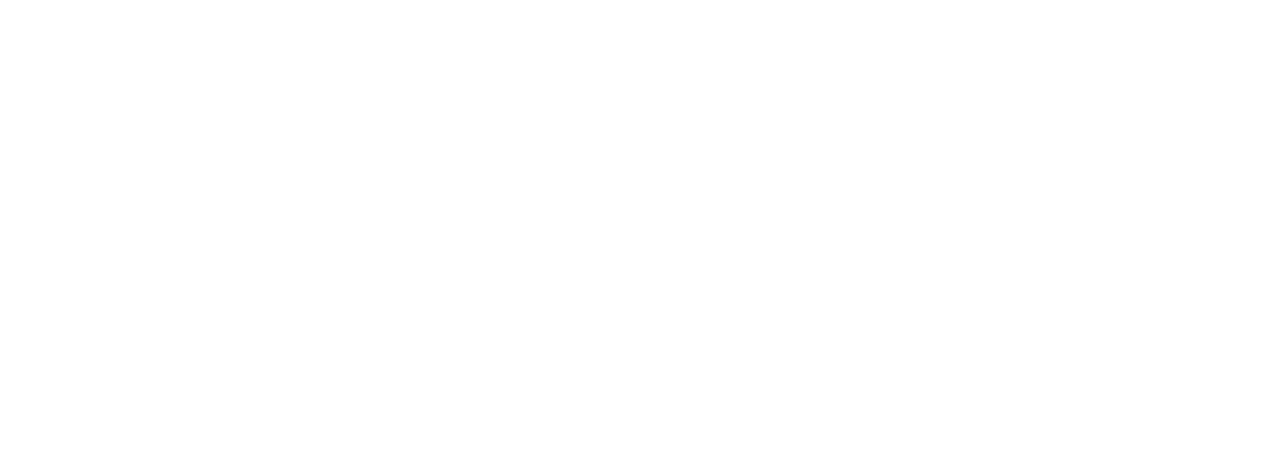
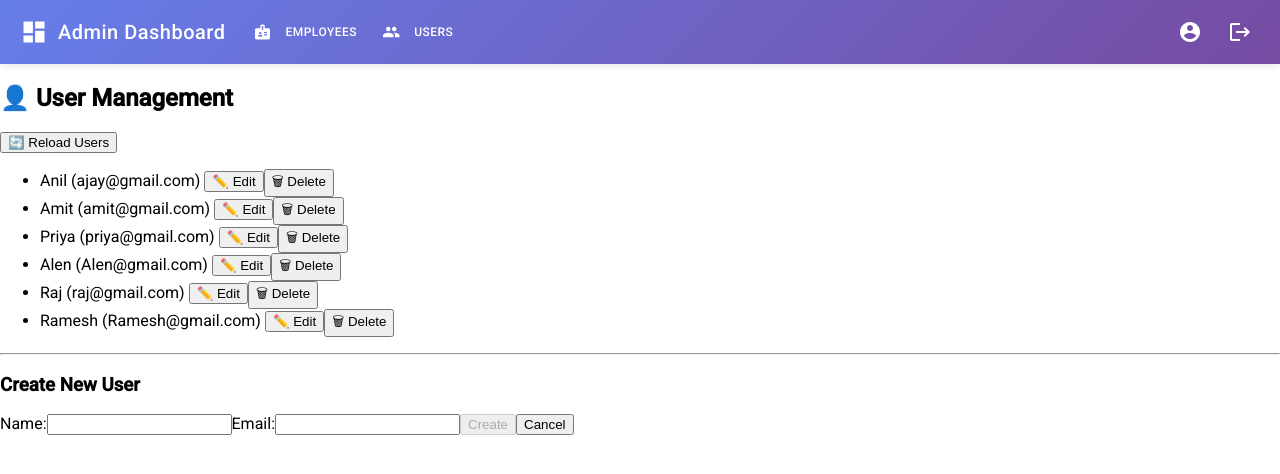
Before and after one commit to amitbhosale1137/Learn_AngularMaterial, an Angular app: page /signal in a window 1280 px wide. Before the commit this address led to /. Shown: the top 474 px of the page. Built offline with nearby package versions, Linux system fonts and the light colour scheme; data requests are answered from the project's data file.

Commit message:
Signal Changes

```diff
--- a/src/app/app.routes.ts
+++ b/src/app/app.routes.ts
@@ -1,13 +1,16 @@
 import { Employee } from './services/api.service';
 import { Routes } from '@angular/router';
 export const routes: Routes = [
-    {
-        path:'',
-        loadComponent: () => import('./components/dashboard/dashboard').then(m => m.Dashboard)
-    },
-    {
-        path:'employees',
-        loadComponent: () => import('./components/employee/employee').then(m => m.EmployeeComponent)
-    },
-
+  {
+    path: '',
+    loadComponent: () => import('./components/dashboard/dashboard').then((m) => m.Dashboard),
+  },
+  {
+    path: 'employees',
+    loadComponent: () => import('./components/employee/employee').then((m) => m.EmployeeComponent),
+  },
+  {
+    path: 'signal',
+    loadComponent: () => import('./components/signal-demo/signal-demo').then((m) => m.SignalDemo),
+  },
 ];
--- a/src/app/components/nav/nav.ts
+++ b/src/app/components/nav/nav.ts
@@ -23,17 +23,16 @@
     MatIconModule,
     MatMenuModule,
     MatTooltipModule,
-    RouterLink
+    RouterLink,
   ],
   templateUrl: './nav.html',
-  styleUrl: './nav.scss'
+  styleUrl: './nav.scss',
 })
 export class NavComponent {
   currentSubmenu: MenuItem[] | undefined;
 
   menuItems: MenuItem[] = [
-
-
-    { label: 'Employees', icon: 'people', route: '/employees' }
+    { label: 'Employees', icon: 'badge', route: '/employees' },
+    { label: 'Users', icon: 'people', route: '/signal' },
   ];
 }
--- /dev/null
+++ b/src/app/components/signal-demo/signal-demo.html
@@ -0,0 +1,48 @@
+<app-nav></app-nav>
+<h2>👤 User Management</h2>
+
+<button (click)="userService.reload()">🔄 Reload Users</button>
+@if (userService.isLoading()) {
+    <p>Loading users...</p>
+}
+@if (userService.error()) {
+    <p>{{ userService.error() }}</p>
+}
+
+<ul>
+    @for (user of userService.users(); track user.id) {
+        <li>
+            {{ user.name }} ({{ user.email }})
+            <button (click)="editUser(user)">✏️ Edit</button>
+            <button (click)="deleteUser(user.id)">🗑 Delete</button>
+        </li>
+    }
+</ul>
+
+
+<hr />
+
+<form [formGroup]="form" (ngSubmit)="saveUser()">
+    <h3>{{ selectedUserId ? 'Edit User' : 'Create New User' }}</h3>
+
+    <label>Name:</label>
+    <input formControlName="name" />
+    @if (form.controls.name.invalid && form.controls.name.touched) {
+        <div>
+            ⚠️ Name is required.
+        </div>
+    }
+
+    <label>Email:</label>
+    <input formControlName="email" />
+    @if (form.controls.email.invalid && form.controls.email.touched) {
+        <div>
+            ⚠️ Valid email required.
+        </div>
+    }
+
+    <button type="submit" [disabled]="form.invalid">
+        {{ selectedUserId ? 'Update' : 'Create' }}
+    </button>
+    <button type="button" (click)="resetForm()">Cancel</button>
+</form>
--- /dev/null
+++ b/src/app/components/signal-demo/signal-demo.ts
@@ -0,0 +1,51 @@
+import { Component, inject } from '@angular/core';
+import { FormBuilder, ReactiveFormsModule, Validators } from '@angular/forms';
+import { SignalService } from '../../services/signal.service';
+import { CommonModule } from '@angular/common';
+import { NavComponent } from '../nav/nav';
+
+@Component({
+  selector: 'app-signal-demo',
+  imports: [CommonModule, ReactiveFormsModule, NavComponent],
+  templateUrl: './signal-demo.html',
+  styleUrl: './signal-demo.scss',
+})
+export class SignalDemo {
+  userService = inject(SignalService);
+  fb = inject(FormBuilder);
+
+  form = this.fb.group({
+    name: ['', Validators.required],
+    email: ['', [Validators.required, Validators.email]],
+  });
+
+  selectedUserId: number | null = null;
+
+  // ✏️ Fill form for editing
+  editUser(user: any) {
+    this.selectedUserId = user.id;
+    this.form.patchValue(user);
+  }
+
+  // 💾 Create or Update
+  saveUser() {
+    const user = this.form.value;
+    if (this.selectedUserId) {
+      this.userService.updateUser(this.selectedUserId, user);
+    } else {
+      this.userService.createUser(user);
+    }
+    this.resetForm();
+  }
+
+  // 🗑 Delete
+  deleteUser(id: number) {
+    this.userService.deleteUser(id);
+  }
+
+  // 🔄 Reset form
+  resetForm() {
+    this.form.reset();
+    this.selectedUserId = null;
+  }
+}
--- a/src/app/database/db.json
+++ b/src/app/database/db.json
@@ -14,5 +14,37 @@
       "salary": 147852,
       "department": "Engineering"
     }
+  ],
+  "users": [
+    {
+      "name": "Anil",
+      "email": "ajay@gmail.com",
+      "id": "f1a3"
+    },
+    {
+      "name": "Amit",
+      "email": "amit@gmail.com",
+      "id": "05f8"
+    },
+    {
+      "name": "Priya",
+      "email": "priya@gmail.com",
+      "id": "96ff"
+    },
+    {
+      "name": "Alen",
+      "email": "Alen@gmail.com",
+      "id": "dccd"
+    },
+    {
+      "name": "Raj",
+      "email": "raj@gmail.com",
+      "id": "3e99"
+    },
+    {
+      "name": "Ramesh",
+      "email": "Ramesh@gmail.com",
+      "id": "f439"
+    }
   ]
 }
--- /dev/null
+++ b/src/app/services/signal.service.ts
@@ -0,0 +1,86 @@
+// user.service.ts
+import { Injectable, signal, linkedSignal, effect, inject } from '@angular/core';
+import { HttpClient } from '@angular/common/http';
+
+@Injectable({
+  providedIn: 'root',
+})
+export class SignalService {
+  private http = inject(HttpClient);
+
+  // 🌱 State signals
+  users = signal<any[]>([]);
+  isLoading = signal(false);
+  error = signal<string | null>(null);
+  refreshTrigger = signal(0);
+
+  // 🧩 Derived API URL (reactive)
+  apiUrl = linkedSignal({
+    source: this.refreshTrigger,
+    computation: () => `http://localhost:3000/users`,
+  });
+
+  constructor() {
+    // ⚡ Effect — runs when apiUrl changes
+    effect(() => {
+      const url = this.apiUrl();
+      this.fetchUsers(url);
+      this.refreshTrigger();
+    });
+  }
+
+  // 🔁 READ
+  private fetchUsers(url: string) {
+    this.isLoading.set(true);
+    this.error.set(null);
+
+    this.http.get<any[]>(url).subscribe({
+      next: (data) => {
+        this.users.set(data);
+        this.isLoading.set(false);
+      },
+      error: () => {
+        this.error.set('Failed to fetch users');
+        this.isLoading.set(false);
+      },
+    });
+  }
+
+  // ➕ CREATE
+  createUser(user: any) {
+    this.http.post(`http://localhost:3000/users`, user).subscribe({
+      next: (res) => {
+        console.log('Created user:', res);
+        this.refreshTrigger.update((v) => v + 1); // refresh list
+      },
+      error: () => this.error.set('Failed to create user'),
+    });
+  }
+
+  // ✏️ UPDATE
+  updateUser(id: number, user: any) {
+    this.http.put(`http://localhost:3000/users/${id}`, user).subscribe({
+      next: (res) => {
+        console.log('Updated user:', res);
+        this.refreshTrigger.update((v) => v + 1);
+      },
+      error: () => this.error.set('Failed to update user'),
+    });
+  }
+
+  // 🗑 DELETE
+  deleteUser(id: number) {
+    this.http.delete(`http://localhost:3000/users/${id}`).subscribe({
+      next: () => {
+        console.log('Deleted user:', id);
+        this.refreshTrigger.update((v) => v + 1);
+      },
+      error: () => this.error.set('Failed to delete user'),
+    });
+  }
+
+  // 🔄 Manual refresh
+  reload() {
+    this.refreshTrigger.update((v) => v + 1);
+  }
+}
```
Also changed, not shown: src/app/components/signal-demo/signal-demo.scss (added).
